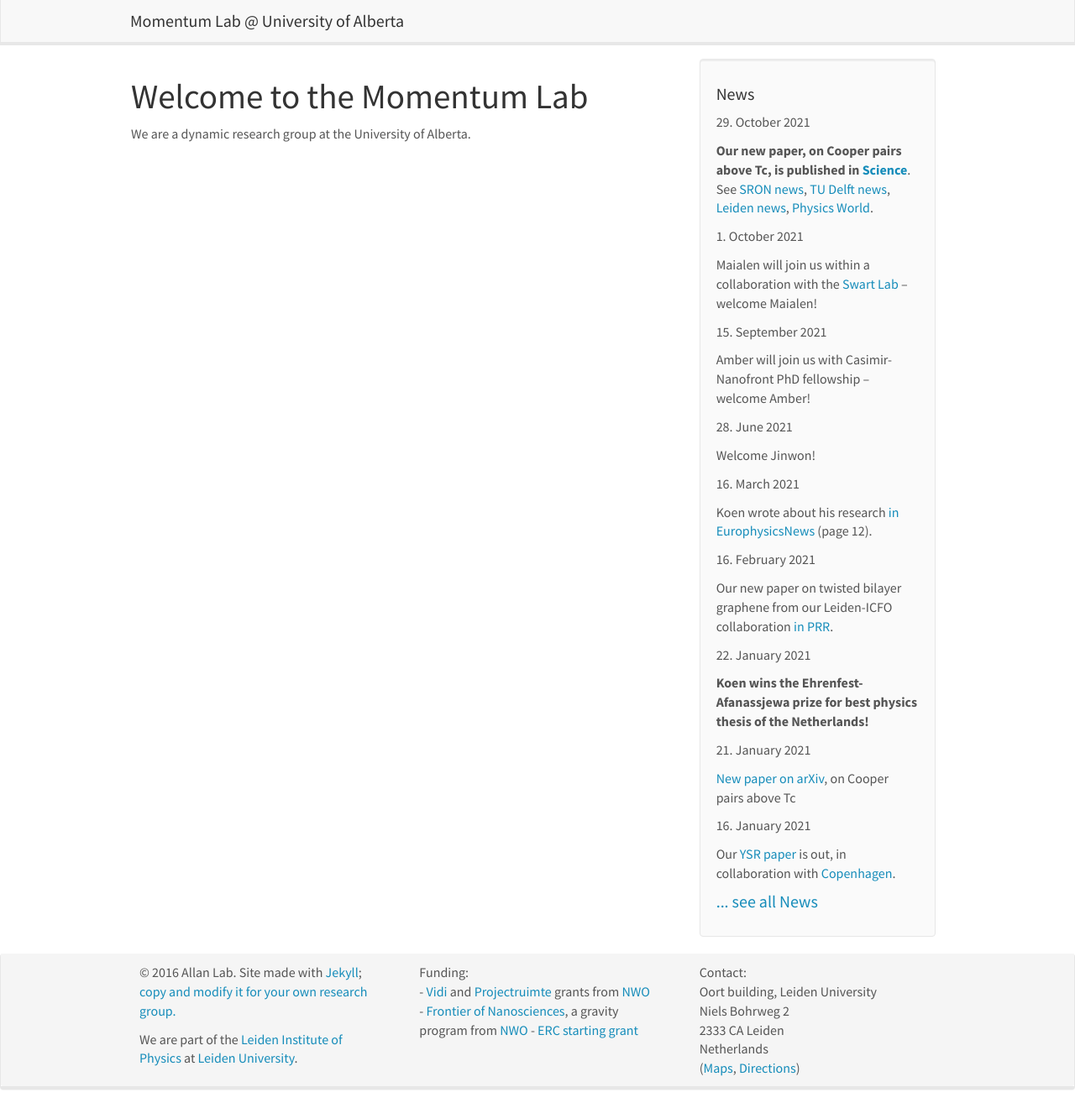
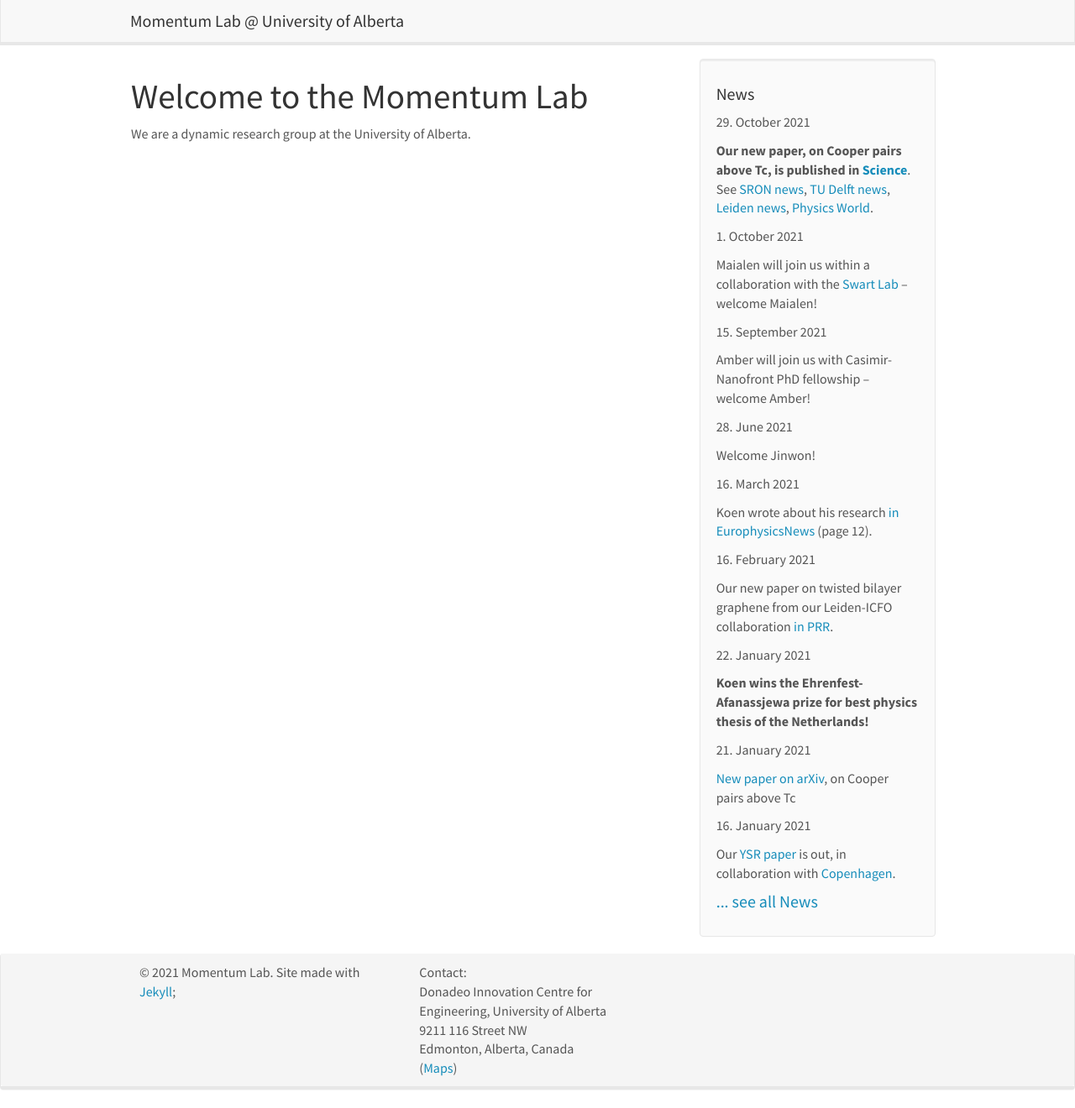
Before and after one commit to momentum-openspace/momentum-openspace.github.io, a Jekyll site: the page built from _pages/home.md, in a window 1280 px wide and 1320 px high. Shown: the whole window at 84% size. Built offline with Jekyll 4.4.1, drawn with Linux system fonts in a browser that asks for light colours; nearby versions of some CDN libraries.

Commit message:
Update footer.html

```diff
--- a/_includes/footer.html
+++ b/_includes/footer.html
@@ -4,8 +4,7 @@
 	  <div class="row">
 		<div class="col-sm-4">
 
-		  <p>&copy 2016 Allan Lab. Site made with <a href="https://jekyllrb.com">Jekyll</a>;  <a href="{{ site.url }}{{ site.baseurl }}/aboutwebsite.html">copy and  modify it for your own research group.</a></p>
-              <p>We are part of the <a href="https://www.physics.leidenuniv.nl/">Leiden Institute of Physics</a> at <a href="https://www.leidenuniv.nl">Leiden University</a>.</p>
+		  <p>&copy 2021 Momentum Lab. Site made with <a href="https://jekyllrb.com">Jekyll</a>;</p>
 
 
 		   <p>  </p><p>
@@ -13,18 +12,11 @@
 
 		</div>
 		<div class="col-sm-4">
-		  Funding:<br />
-		  - <a href="http://www.nwo.nl/en/research-and-results/programmes/Talent+Scheme">Vidi </a> and <a href='https://www.fom.nl/en/news/press-releases/2016/11/18/28634/'>Projectruimte</a> grants from <a href="http://www.nwo.nl">NWO</a> <br />
-		  - <a href="https://www.universiteitleiden.nl/en/research/research-projects/science/frontiers-of-nanoscience-nanofront">Frontier of Nanosciences</a>, a gravity program from <a href="http://www.nwo.nl">NWO</a>
-          - <a href='https://www.universiteitleiden.nl/en/news/2017/08/two-erc-grants-for-leiden-physics'>ERC starting grant</a>
-		</div>
-		<div class="col-sm-4">
 		  Contact:<br />
-		  Oort building, Leiden University<br />
-		  Niels Bohrweg 2<br />
-		  2333 CA Leiden<br />
-		  Netherlands <br />
-            (<a href="https://goo.gl/maps/H2RjutkyoUH2">Maps</a>, <a href="http://www.physics.leidenuniv.nl/travel-directions">Directions</a>)
+		  Donadeo Innovation Centre for Engineering, University of Alberta<br />
+		  9211 116 Street NW<br />
+		  Edmonton, Alberta, Canada <br />
+            (<a href="https://goo.gl/maps/LiF1HytGdQte4emd9">Maps</a>)
 		</div>
 	  </div>
 	</div>
```
